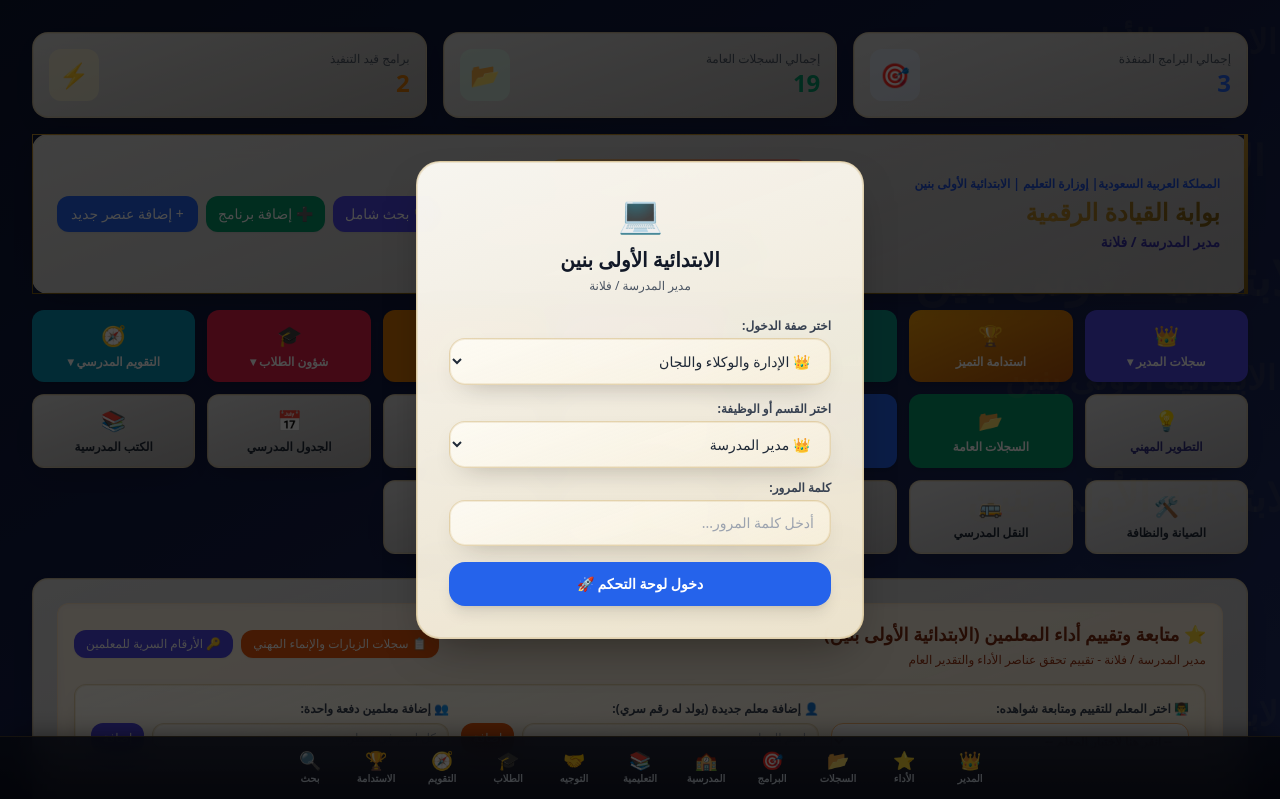
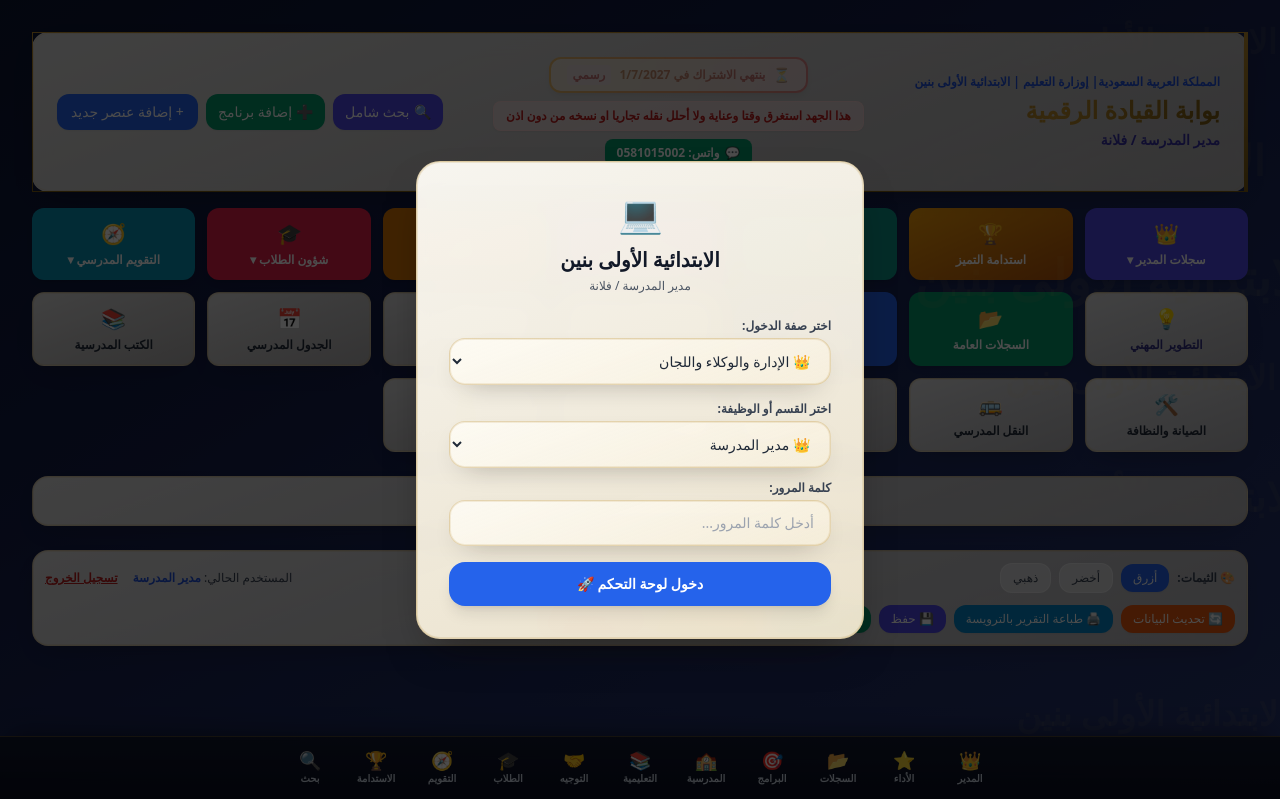
Before and after one commit to Mansouramer/888888888888888888888888, a plain HTML site: page index.html in a window 1280 px wide. Shown: the top 799 px of the page. Drawn offline with nearby package versions, Linux system fonts and the light colour scheme.

Commit message:
Update index.html

```diff
--- a/index.html
+++ b/index.html
@@ -249,31 +249,6 @@
                     دخول لوحة التحكم 🚀
                 </button>
             </div>
-        </div>
-    </div>
-
-    <!-- لوحة مؤشرات الأداء -->
-    <div class="grid grid-cols-1 sm:grid-cols-3 gap-3 sm:gap-4 mb-4 no-print">
-        <div class="bg-white/60 backdrop-blur-md p-3 sm:p-4 rounded-2xl shadow-sm border border-white/40 flex items-center justify-between">
-            <div>
-                <p class="text-xs text-gray-600 font-medium">إجمالي البرامج المنفذة</p>
-                <h3 id="stat-programs" class="text-2xl font-bold text-blue-600">0</h3>
-            </div>
-            <span class="text-2xl bg-blue-100/50 p-2.5 rounded-xl">🎯</span>
-        </div>
-        <div class="bg-white/60 backdrop-blur-md p-3 sm:p-4 rounded-2xl shadow-sm border border-white/40 flex items-center justify-between">
-            <div>
-                <p class="text-xs text-gray-600 font-medium">إجمالي السجلات العامة</p>
-                <h3 id="stat-records" class="text-2xl font-bold text-emerald-600">0</h3>
-            </div>
-            <span class="text-2xl bg-emerald-100/50 p-2.5 rounded-xl">📂</span>
-        </div>
-        <div class="bg-white/60 backdrop-blur-md p-3 sm:p-4 rounded-2xl shadow-sm border border-white/40 flex items-center justify-between">
-            <div>
-                <p class="text-xs text-gray-600 font-medium">برامج قيد التنفيذ</p>
-                <h3 id="stat-active" class="text-2xl font-bold text-amber-600">0</h3>
-            </div>
-            <span class="text-2xl bg-amber-100/50 p-2.5 rounded-xl">⚡</span>
         </div>
     </div>
 
@@ -703,7 +678,7 @@ const schoolConfig = {
 
         let activeUserRole = localStorage.getItem('dawood_user_role') || null;
         let loggedTeacherName = localStorage.getItem('dawood_logged_teacher') || null;
-        let currentSection = 'teacherPerf';
+        let currentSection = '';
         let editingIndex = null;
         let currentImagesList = [];
         let progImagesList = [];
@@ -1715,7 +1690,7 @@ const schoolConfig = {
             else if (activeUserRole === 'eduAffairs') switchSection('eduAffairs');
             else if (activeUserRole === 'studentAffairs') switchSection('studentAffairs');
             else if (activeUserRole === 'evalSpecialist') switchSection('evalSpecialist');
-            else switchSection('teacherPerf');
+            else switchSection('');
         }
 
        let lastSynced = {};
@@ -1917,13 +1892,6 @@ if (window.SCHOOL_CFG && window.SCHOOL_CFG.driveUrl) {
             document.getElementById('printBodyContent').innerHTML = currentTableHTML;
             window.print();
         }
-
-        function updateDashboardStats() {
-            document.getElementById('stat-programs').innerText = programs.length;
-            document.getElementById('stat-records').innerText = records.length + principalRecordsData.length + professionalDevRecordsData.length;
-            document.getElementById('stat-active').innerText = programs.filter(p => p.status === 'قيد التنفيذ' || p.status === 'نشط' || p.status === 'مخطط له').length;
-        }
-
         function openGlobalSearchModal() {
             document.getElementById('globalSearchInput').value = '';
             document.getElementById('globalSearchResults').innerHTML = '<p class="text-center text-xs text-gray-500 py-8">ابدأ الكتابة في حقل البحث بالأعلى للعثور على العناصر مباشرة...</p>';
@@ -2243,7 +2211,6 @@ async function uploadImage(dataUrl) {
 
             if (currentSection === 'sustainability') {
                 renderSustainabilitySection(container);
-                updateDashboardStats();
                 return;
             }
 
@@ -2329,13 +2296,6 @@ async function uploadImage(dataUrl) {
                 `;
 
                 if (!activeTeacher) {
-                    html += `
-                        <div class="bg-white/40 backdrop-blur-md rounded-2xl border border-white/40 p-12 text-center shadow-sm">
-                            <span class="text-4xl mb-2 inline-block">📌</span>
-                            <h3 class="text-base font-bold text-gray-800">الرجاء اختيار معلمة من القائمة بالأعلى</h3>
-                            <p class="text-xs text-gray-600 mt-1">انقر على خانة الاختيار لعرض بنود التقييم وشواهد المعلمة المطلوبة.</p>
-                        </div>
-                    `;
                 } else {
                     let score = 0;
                     evaluationCriteriaList.forEach(c => {
@@ -2623,7 +2583,6 @@ async function uploadImage(dataUrl) {
             }
 
             container.innerHTML = html;
-            updateDashboardStats();
         }
 
         function viewTeacherEvidenceModalImages(teacherName, critId) {
```
